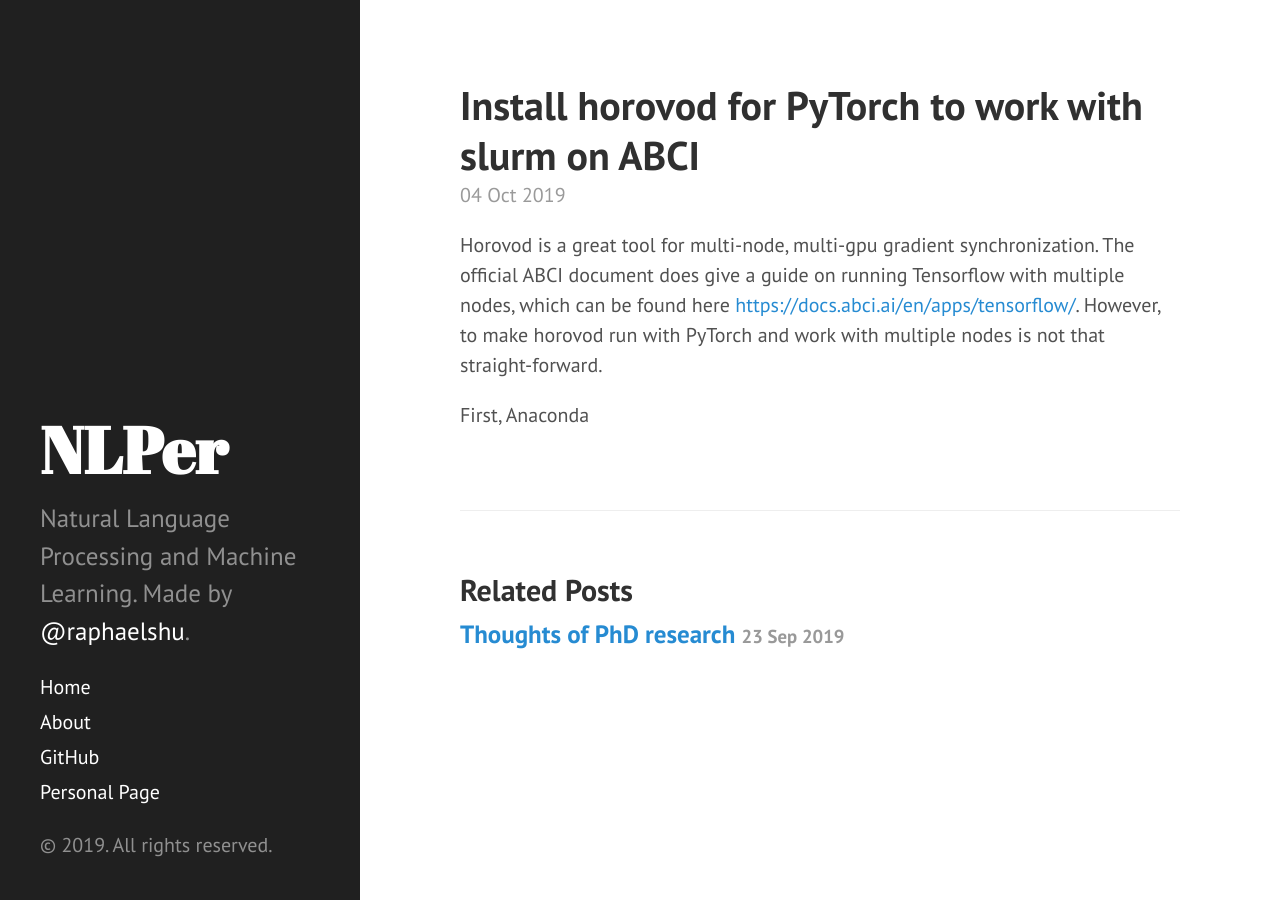
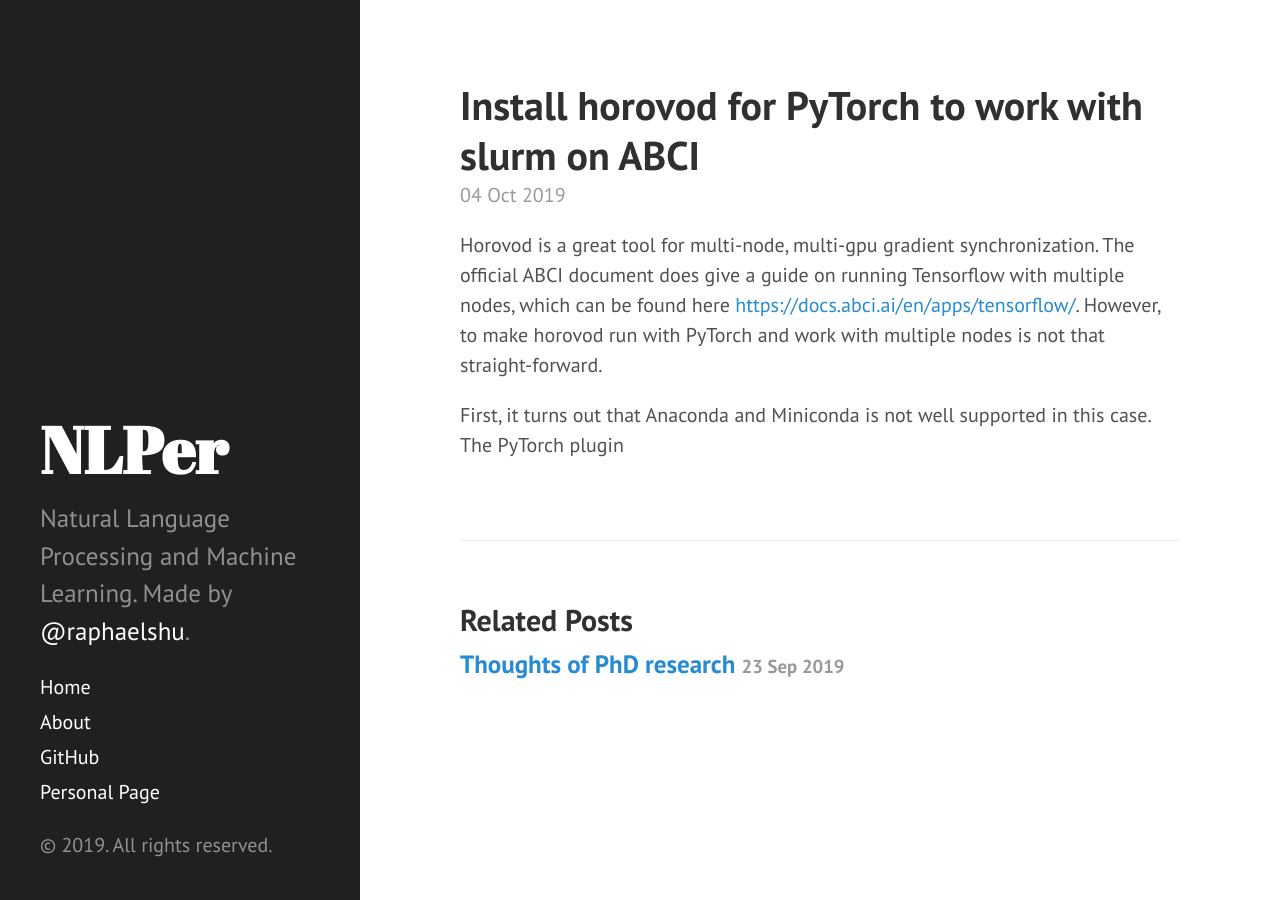
Before and after one commit to zomux/nlper, a Jekyll site: the page built from _posts/2019-10-4-install-horovod-python-with-slurm-abci.md.md, in a window 1280 px wide. Built offline with Jekyll 4.4.1, drawn with Linux system fonts in a browser that asks for light colours.

Commit message:
_posts/2019-10-4-install-horovod-python-with-slurm-abci.md.md updated from https://stackedit.io/

```diff
--- a/_posts/2019-10-4-install-horovod-python-with-slurm-abci.md.md
+++ b/_posts/2019-10-4-install-horovod-python-with-slurm-abci.md.md
@@ -5,7 +5,7 @@ title: Install horovod for PyTorch to work with slurm on ABCI
 
 Horovod is a great tool for multi-node, multi-gpu gradient synchronization. The official ABCI document does give a guide on running Tensorflow with multiple nodes, which can be found here [https://docs.abci.ai/en/apps/tensorflow/](https://docs.abci.ai/en/apps/tensorflow/).  However, to make horovod run with PyTorch and work with multiple nodes is not that straight-forward.
 
-First, Anaconda
+First, it turns out that Anaconda and Miniconda is not well supported in this case. The PyTorch plugin
 <!--stackedit_data:
-eyJoaXN0b3J5IjpbLTE3NTAyMTcxM119
+eyJoaXN0b3J5IjpbLTMzODg3NjcxN119
 -->
```
